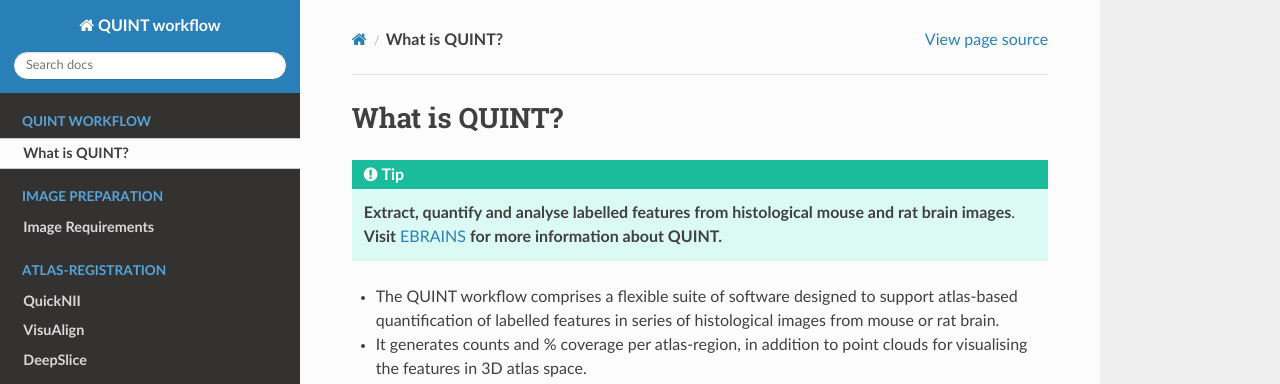
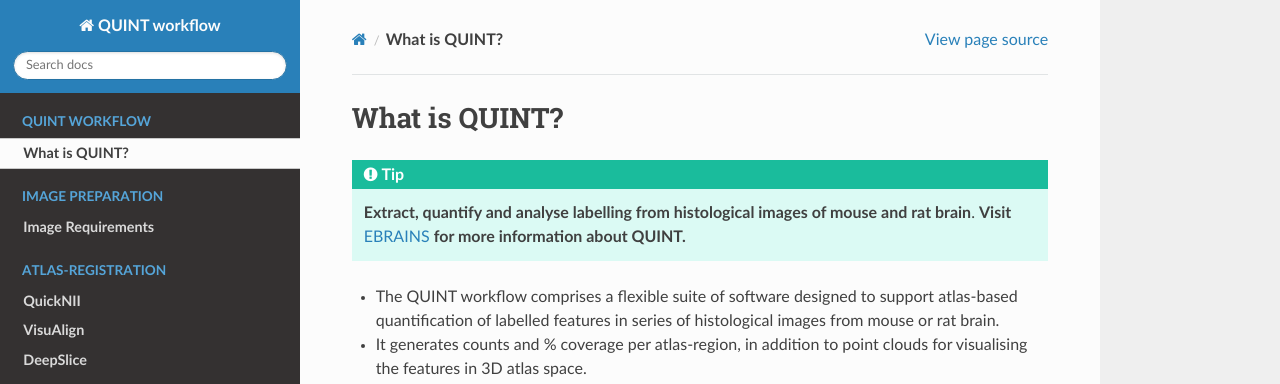
Before and after one commit to Neural-Systems-at-UIO/QUINT_workflow, a Sphinx documentation site: the page built from docs/QUINTintro.rst, in a window 1280 px wide and 1394 px high. Shown: the top 384 px of the window. Built offline with Sphinx 7.4.7 and the Read the Docs theme 2.0.0, drawn with Linux system fonts in a browser that asks for light colours; pages that are not in the unit, such as notebooks, are missing from menus.

Commit message:
Update QUINTintro.rst

```diff
--- a/docs/QUINTintro.rst
+++ b/docs/QUINTintro.rst
@@ -2,7 +2,7 @@
 -----------------------
 
 .. tip::
-   **Extract, quantify and analyse labelled features from histological mouse and rat brain images**. **Visit** `EBRAINS <https://ebrains.eu/service/quint/>`_ **for more information about QUINT.**
+   **Extract, quantify and analyse labelling from histological images of mouse and rat brain**. **Visit** `EBRAINS <https://ebrains.eu/service/quint/>`_ **for more information about QUINT.**
 
 - The QUINT workflow comprises a flexible suite of software designed to support atlas-based quantification of labelled features in series of histological images from mouse or rat brain.
 - It generates counts and % coverage per atlas-region, in addition to point clouds for visualising the features in 3D atlas space.
```
